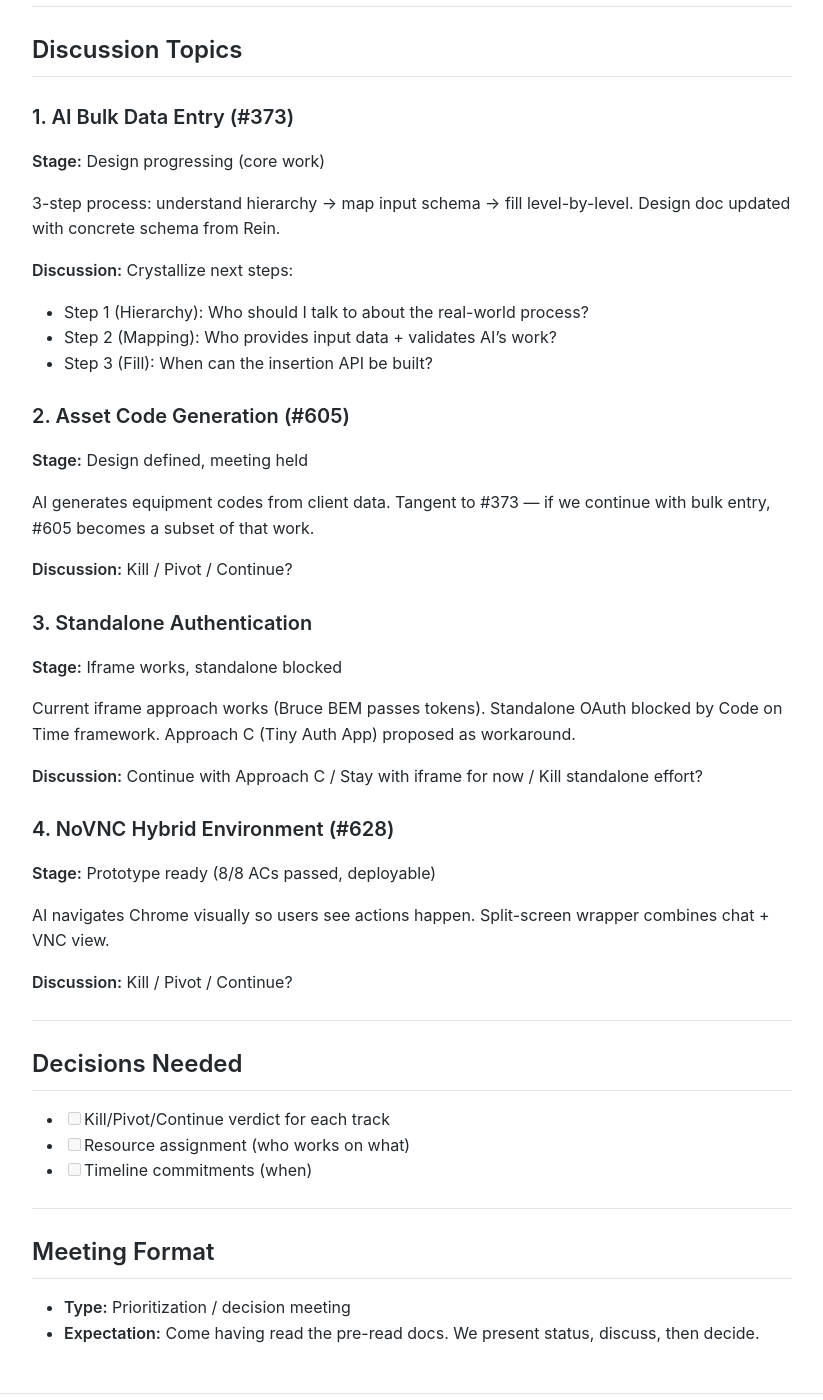
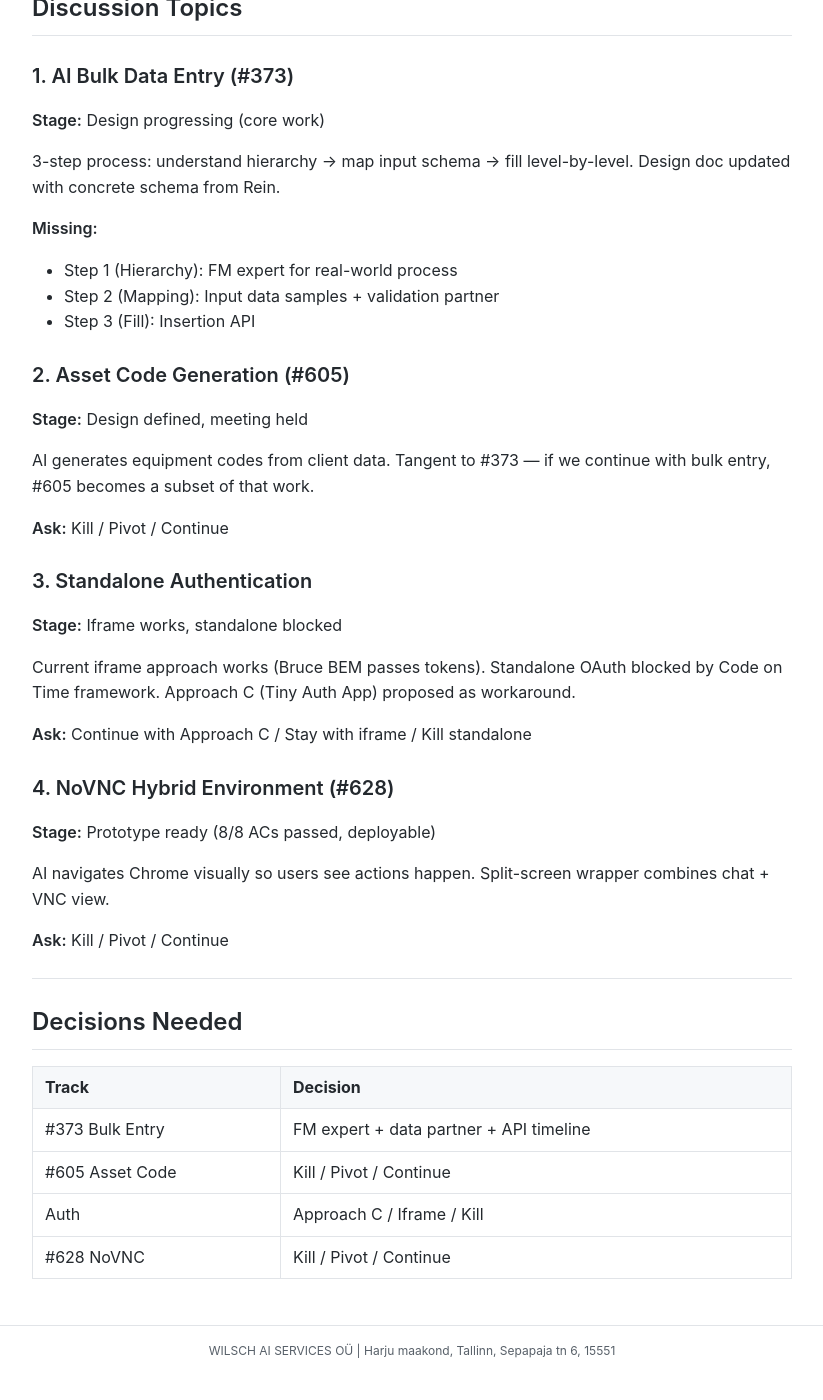
Before and after one commit to MariusWilsch/public-wilsch-ai-pages, a Jekyll site: the page built from project/archibus-fm-assistant/all-hands-ai-work-track-prioritization.md, in a window 1280 px wide and 1400 px high, scrolled down 938 px. Shown: the whole window, without its empty margins (228-1051 px from the left). Built offline with Jekyll 4.4.1, drawn with Linux system fonts in a browser that asks for light colours; our own code applies the rules of GitHub Pages for plain Markdown files; after the commit the page ends 2314 px from its top, so only the background shows below that; some of the changed text lies outside the part shown.

Commit message:
Sync from hippocampus 2026-01-29

```diff
--- a/project/archibus-fm-assistant/all-hands-ai-work-track-prioritization.md
+++ b/project/archibus-fm-assistant/all-hands-ai-work-track-prioritization.md
@@ -20,9 +20,7 @@ If continue, we should also align on:
 
 ---
 
-## Pre-Read
-
-Please review these documents before the meeting:
+## Read More
 
 - [Bulk Entry Design](https://mariuswilsch.github.io/public-wilsch-ai-pages/project/archibus-fm-assistant/chain-1b-bulk-entry-design)
 - [Auth Approaches](https://mariuswilsch.github.io/public-wilsch-ai-pages/project/archibus-fm-assistant/auth-approaches-comparison)
@@ -39,10 +37,10 @@ Please review these documents before the meeting:
 
 3-step process: understand hierarchy → map input schema → fill level-by-level. Design doc updated with concrete schema from Rein.
 
-**Discussion:** Crystallize next steps:
-- Step 1 (Hierarchy): Who should I talk to about the real-world process?
-- Step 2 (Mapping): Who provides input data + validates AI's work?
-- Step 3 (Fill): When can the insertion API be built?
+**Missing:**
+- Step 1 (Hierarchy): FM expert for real-world process
+- Step 2 (Mapping): Input data samples + validation partner
+- Step 3 (Fill): Insertion API
 
 ### 2. Asset Code Generation (#605)
 
@@ -50,7 +48,7 @@ Please review these documents before the meeting:
 
 AI generates equipment codes from client data. Tangent to #373 — if we continue with bulk entry, #605 becomes a subset of that work.
 
-**Discussion:** Kill / Pivot / Continue?
+**Ask:** Kill / Pivot / Continue
 
 ### 3. Standalone Authentication
 
@@ -58,7 +56,7 @@ AI generates equipment codes from client data. Tangent to #373 — if we continu
 
 Current iframe approach works (Bruce BEM passes tokens). Standalone OAuth blocked by Code on Time framework. Approach C (Tiny Auth App) proposed as workaround.
 
-**Discussion:** Continue with Approach C / Stay with iframe for now / Kill standalone effort?
+**Ask:** Continue with Approach C / Stay with iframe / Kill standalone
 
 ### 4. NoVNC Hybrid Environment (#628)
 
@@ -66,19 +64,15 @@ Current iframe approach works (Bruce BEM passes tokens). Standalone OAuth blocke
 
 AI navigates Chrome visually so users see actions happen. Split-screen wrapper combines chat + VNC view.
 
-**Discussion:** Kill / Pivot / Continue?
+**Ask:** Kill / Pivot / Continue
 
 ---
 
 ## Decisions Needed
 
-- [ ] Kill/Pivot/Continue verdict for each track
-- [ ] Resource assignment (who works on what)
-- [ ] Timeline commitments (when)
-
----
-
-## Meeting Format
-
-- **Type:** Prioritization / decision meeting
-- **Expectation:** Come having read the pre-read docs. We present status, discuss, then decide.
+| Track | Decision |
+|-------|----------|
+| #373 Bulk Entry | FM expert + data partner + API timeline |
+| #605 Asset Code | Kill / Pivot / Continue |
+| Auth | Approach C / Iframe / Kill |
+| #628 NoVNC | Kill / Pivot / Continue |
```
